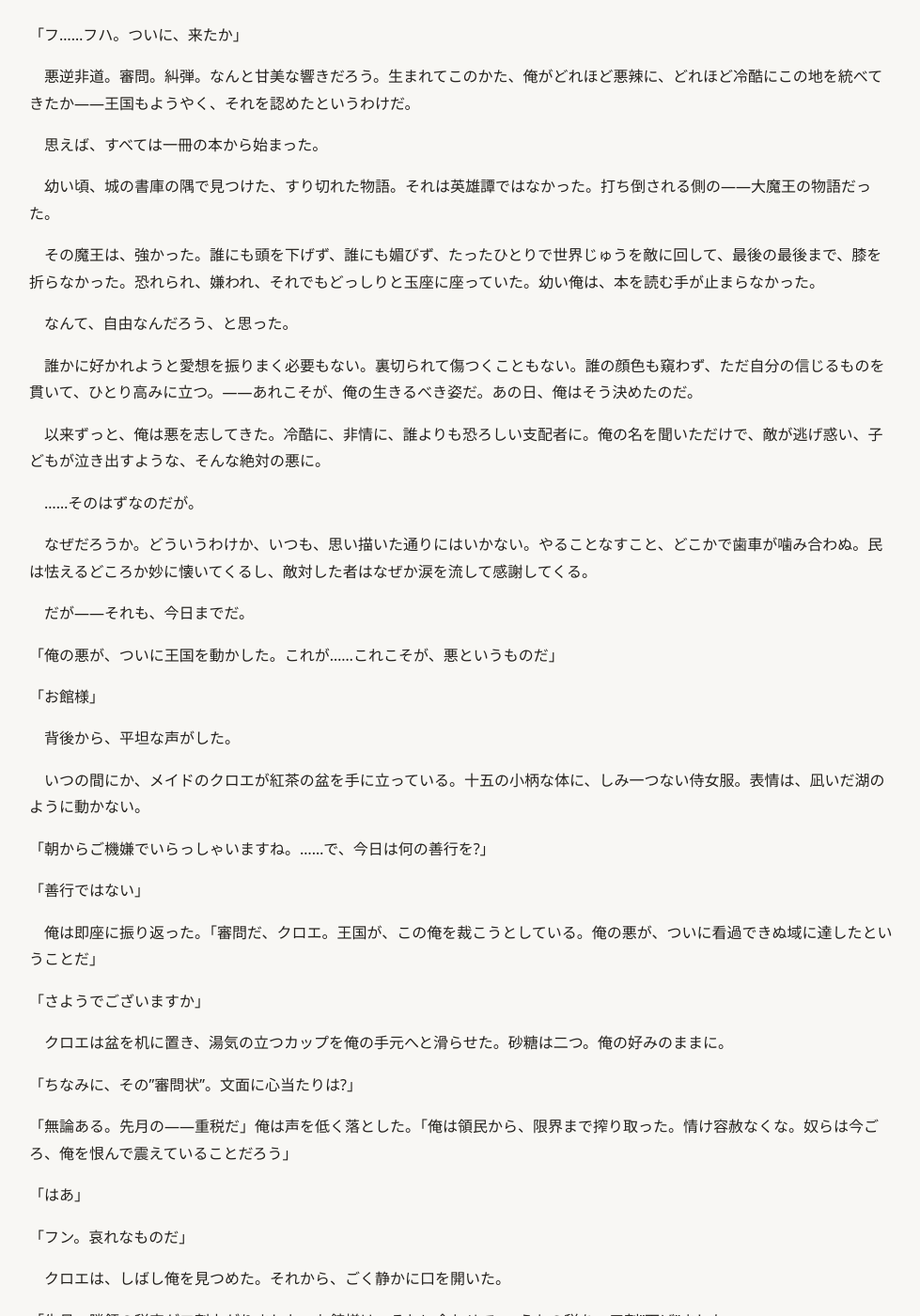
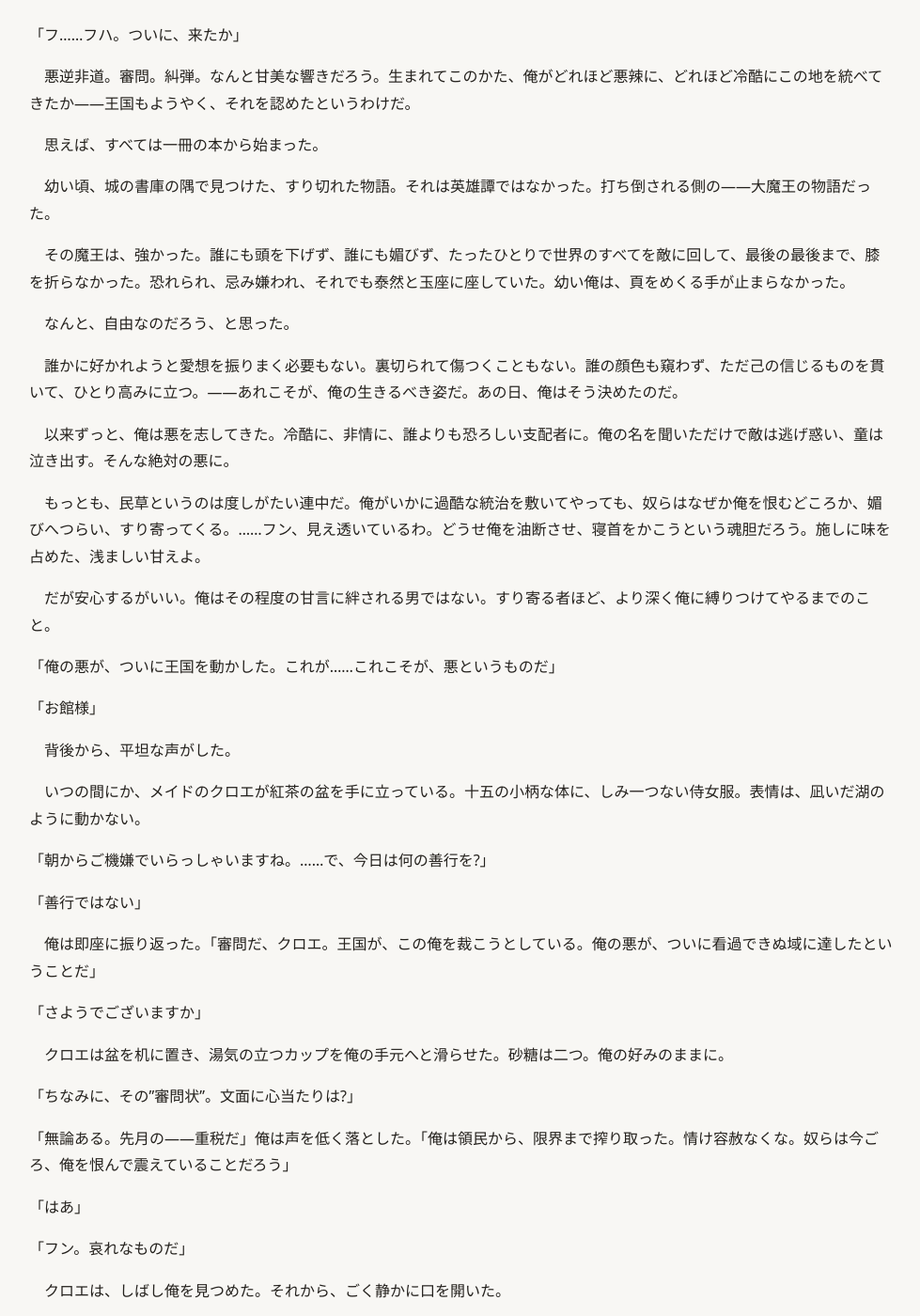
Before and after one commit to nao-onion/novel, a Jekyll site: the page built from manuscript/S01.md, in a window 1280 px wide and 1400 px high, scrolled down 470 px. Shown: the whole window at 94% size, without its empty margins (149-1128 px from the left). Built offline with Jekyll 4.4.1, drawn with Linux system fonts in a browser that asks for light colours; our own code applies the rules of GitHub Pages for plain Markdown files; some of the changed text lies outside the part shown.

Commit message:
Keep ガレット大仰語彙, rework his delusion to warped interpretation
- S01/S03-1/S02: ガレットの一人称地の文・台詞の大仰語彙を復元
- 内面を「失敗の自覚」→「甘言を看破/依存計画の成功」と歪曲解釈する形に書換
- characters.yaml: CHAR-001 に self_deception ルールを明文化
- plot: 尺対策③④採用、KAN廃止→SAN-1/SAN-2新設(三つ巴)、acts.yaml反映
- specs: DECISION-013に文体例外、DECISION-014を追加

Co-Authored-By: Claude Opus 4.8 <noreply@anthropic.com>

```diff
--- a/bible/characters.yaml
+++ b/bible/characters.yaml
@@ -17,9 +17,10 @@ characters:
       true_need: "悪名や恐怖ではなく、ありのままの自分がすでに慕われ受け入れられていると気づくこと"
     behavior:
       default_attitude: "悪ぶった態度を作るが、根が善良で滲み出る"
-      stress_reaction: ""
-      avoidance_pattern: ""
+      stress_reaction: "焦ると素の優しさが出てしまい、直後に咳払いで取り繕う"
+      avoidance_pattern: "善行化した事実を直視しない。悪に都合よく歪曲して解釈する"
       decision_pattern: "悪い選択をしようとして、結局は善い方を選んでしまう"
+      self_deception: "重要: 悪行が善行に終わっても本人は『失敗した』と気づかない。感謝や好意は『油断させる甘言/罠』『民を依存させる飼い殺し計画の成功』等、つねに悪の論理で歪めて解釈する。『うまくいかない』『おかしい』と失敗を自覚させてはならない(終盤S07-S08の気づきまで一貫)。"
     speech:
       first_person: "俺"
       vocabulary_level: "悪の論理を気取った大仰めの語彙。焦ると素朴な16歳に戻る"
--- a/manuscript/S01.md
+++ b/manuscript/S01.md
@@ -18,19 +18,17 @@
 
 　幼い頃、城の書庫の隅で見つけた、すり切れた物語。それは英雄譚ではなかった。打ち倒される側の――大魔王の物語だった。
 
-　その魔王は、強かった。誰にも頭を下げず、誰にも媚びず、たったひとりで世界じゅうを敵に回して、最後の最後まで、膝を折らなかった。恐れられ、嫌われ、それでもどっしりと玉座に座っていた。幼い俺は、本を読む手が止まらなかった。
+　その魔王は、強かった。誰にも頭を下げず、誰にも媚びず、たったひとりで世界のすべてを敵に回して、最後の最後まで、膝を折らなかった。恐れられ、忌み嫌われ、それでも泰然と玉座に座していた。幼い俺は、頁をめくる手が止まらなかった。
 
-　なんて、自由なんだろう、と思った。
+　なんと、自由なのだろう、と思った。
 
-　誰かに好かれようと愛想を振りまく必要もない。裏切られて傷つくこともない。誰の顔色も窺わず、ただ自分の信じるものを貫いて、ひとり高みに立つ。――あれこそが、俺の生きるべき姿だ。あの日、俺はそう決めたのだ。
+　誰かに好かれようと愛想を振りまく必要もない。裏切られて傷つくこともない。誰の顔色も窺わず、ただ己の信じるものを貫いて、ひとり高みに立つ。――あれこそが、俺の生きるべき姿だ。あの日、俺はそう決めたのだ。
 
-　以来ずっと、俺は悪を志してきた。冷酷に、非情に、誰よりも恐ろしい支配者に。俺の名を聞いただけで、敵が逃げ惑い、子どもが泣き出すような、そんな絶対の悪に。
+　以来ずっと、俺は悪を志してきた。冷酷に、非情に、誰よりも恐ろしい支配者に。俺の名を聞いただけで敵は逃げ惑い、童は泣き出す。そんな絶対の悪に。
 
-　……そのはずなのだが。
+　もっとも、民草というのは度しがたい連中だ。俺がいかに過酷な統治を敷いてやっても、奴らはなぜか俺を恨むどころか、媚びへつらい、すり寄ってくる。……フン、見え透いているわ。どうせ俺を油断させ、寝首をかこうという魂胆だろう。施しに味を占めた、浅ましい甘えよ。
 
-　なぜだろうか。どういうわけか、いつも、思い描いた通りにはいかない。やることなすこと、どこかで歯車が噛み合わぬ。民は怯えるどころか妙に懐いてくるし、敵対した者はなぜか涙を流して感謝してくる。
-
-　だが――それも、今日までだ。
+　だが安心するがいい。俺はその程度の甘言に絆される男ではない。すり寄る者ほど、より深く俺に縛りつけてやるまでのこと。
 
 「俺の悪が、ついに王国を動かした。これが……これこそが、悪というものだ」
 
@@ -68,11 +66,11 @@
 
 「そ、それは」俺は咳払いをした。「ゴホン。そう、まさにそれだ。搾取の一形態だ。長期的な、な」
 
-　……おかしい。俺は確かに、民から限界まで搾り取るつもりだったのだ。減税の書類に判を押したときも、飢えた家に麦を回せと命じたときも、胸の内では「これで奴らを縛りつけてやる」と、そう企んでいた。なのに、どこをどう間違えたのか、気づけばいつもこうなっている。
+　ふん、と俺は内心でほくそ笑む。減税も施しも、すべては民を骨の髄まで縛りつけるための布石よ。飢えた家に麦を回し、病者に医者をくれてやれば、奴らはもはや俺なしでは生きられぬ。これぞ飼い殺し――我ながら、底意地の悪い策ではないか。
 
-　まあいい、と俺は自分に言い聞かせる。結果として民が俺に依存し、離れられなくなるのなら、それもまた壮大な悪の布石。そういうことに、しておこう。
+　民が涙を流して礼を言うのも、所詮はさらなる施しをせびらんがための甘言。だが残念だったな、俺は欺かれぬ。感謝の言葉ひとつ寄越すたび、奴らはより深く、俺という蜘蛛の巣に搦め捕られていくのだからな。
 
-　胸の奥が、なぜか少しだけ軽くなる。その理由を、俺はわざわざ考えないことにしている。
+　……うむ。すべて、計画通りだ。
 
 「ええ。長期的な」
 
```
Also changed, not shown: manuscript/S02.md (+1 -1 lines), manuscript/S03-1.md (+4 -8 lines), plot/acts.yaml (+8 -6 lines), plot/scenes.yaml (+21 -22 lines), specs/decision_log.md (+14 -1 lines).
